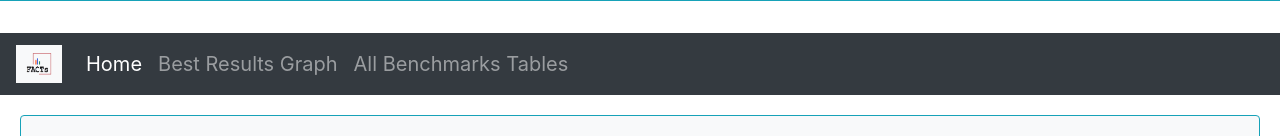
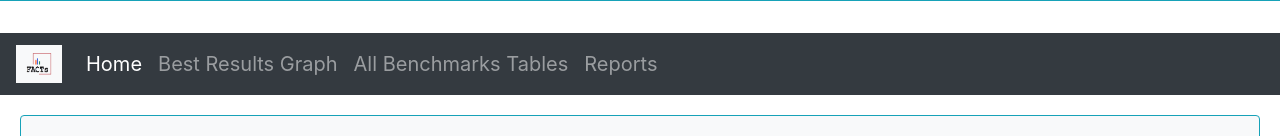
Before and after one commit to gadgilrajeev/BenchmarkingDiffTool, a Flask app: page / in a window 1280 px wide. Shown: the part 244-380 px from the top of the page. Run offline with Flask 2, Linux system fonts and the light colour scheme; some libraries are stand-ins or nearby versions.

Commit message:
Added 'Reports' link to navigation bar

```diff
--- a/templates/all-tests.html
+++ b/templates/all-tests.html
@@ -34,6 +34,9 @@ All tests page
     		</li>
     		<li class="nav-item">
     			<a class="nav-link" href="#filters-and-tables">All Benchmarks Tables</a>
+			</li>
+			<li class="nav-item">
+    			<a class="nav-link" href="/reports_page" target="_blank">Reports</a>
     		</li>
     	</ul>
 	</nav>
```
